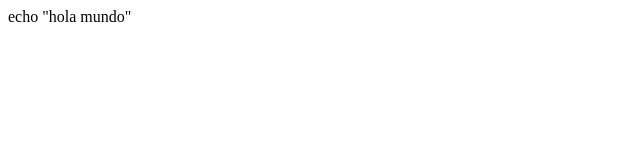
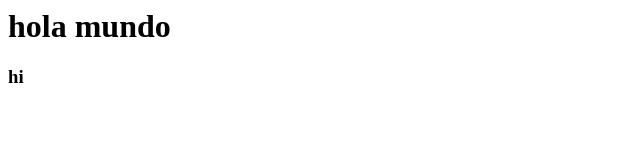
Before and after one commit to edihro/ejemplo, a plain HTML site: page index.html in a window 1280 px wide. Shown: the whole page, without its empty margins (0-640 px from the left). Drawn offline with Linux system fonts and the light colour scheme.

Commit message:
Update index.html

```diff
--- a/index.html
+++ b/index.html
@@ -1 +1,2 @@
-echo "hola mundo"
+<h1>hola mundo</h1>
+<h3>hi</h3>
```
